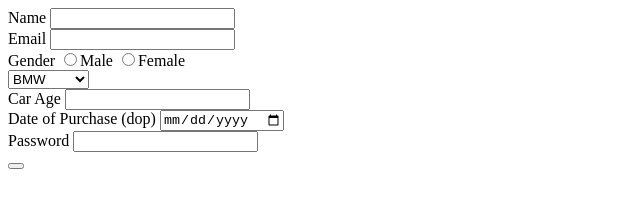
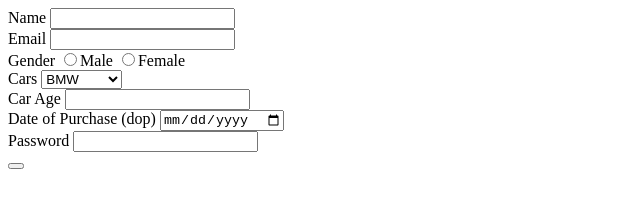
Before and after one commit to acciojob/car-insurance-form-Jesal4103, a website: page main.html in a window 1280 px wide. Shown: the full height of the page, 0-640 px from the left. Drawn offline with Linux system fonts and the light colour scheme.

Commit message:
created a submission

```diff
--- a/main.html
+++ b/main.html
@@ -19,8 +19,8 @@
 		<input type="radio" name="gender" id="male_g" required>Male
 		<input type="radio" name="gender" id="female_g" required>Female
 		<br>
-		<label for="cars"></label>
-		<select value="Car Brands">
+		<label for="cars">Cars</label>
+		<select id="Car Brands">
 			<option>BMW</option>
 			<option>Audi</option>
 			<option>Mercedez</option>
```
